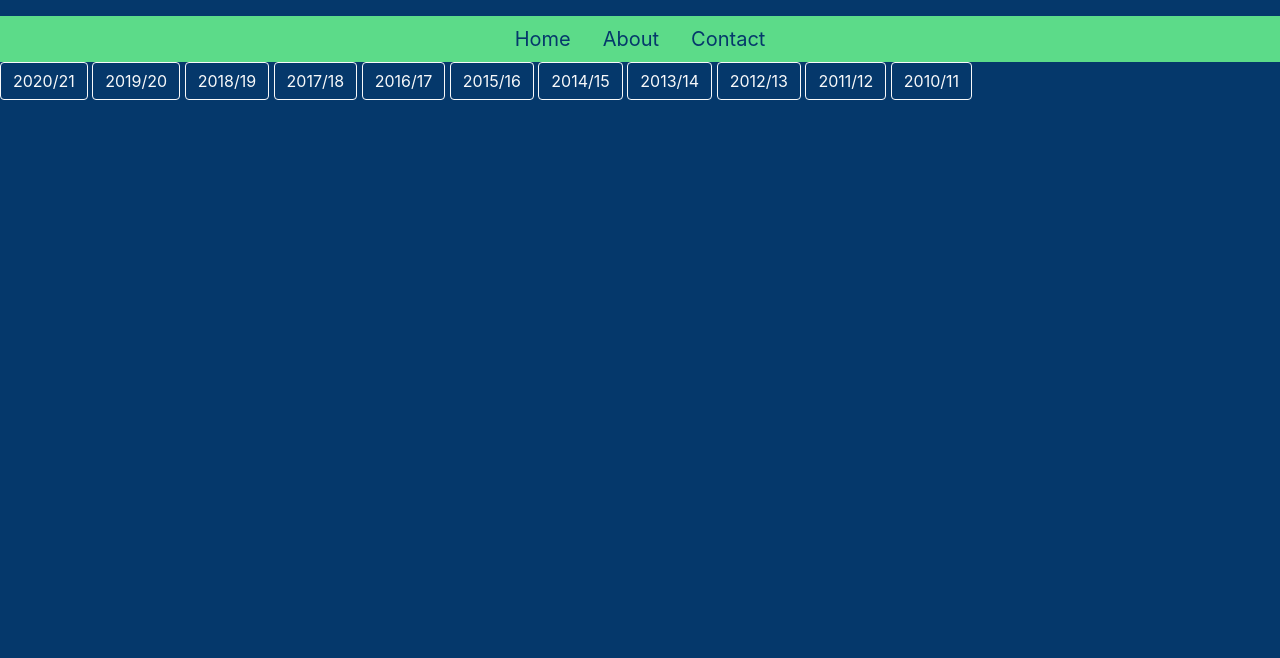
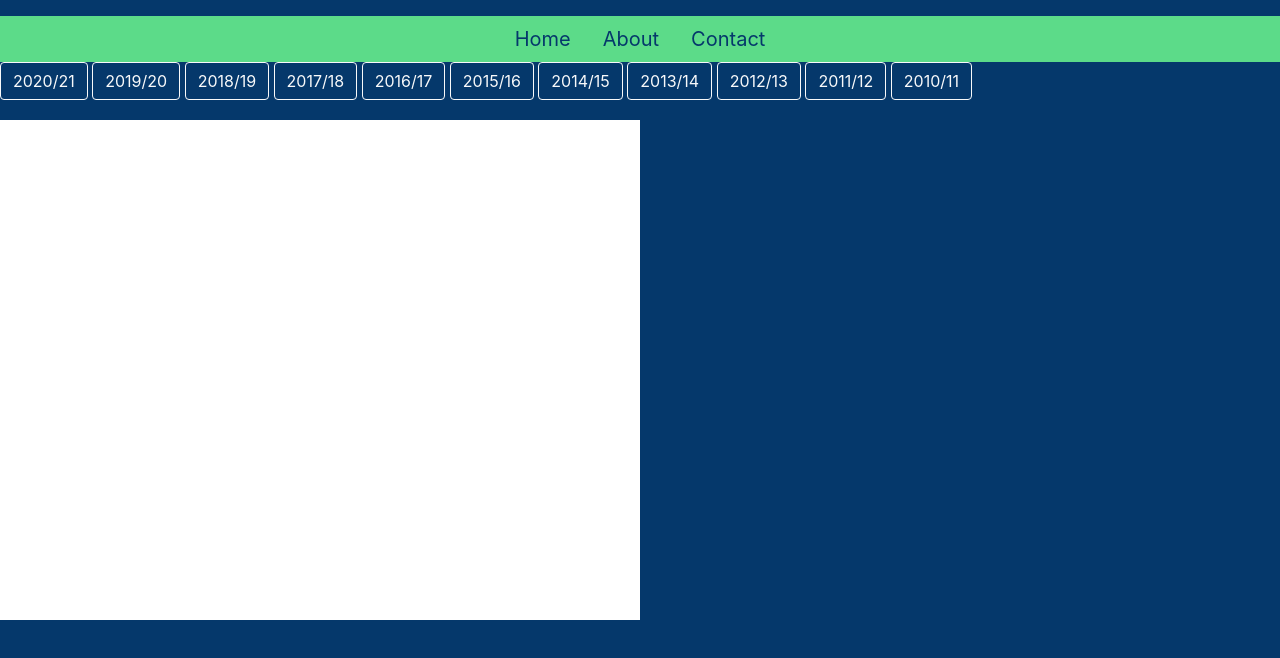
Before and after one commit to Ashwinreddy611/The-Football-Index-, a plain HTML site: page index.html in a window 1280 px wide. Shown: the part 100-758 px from the top of the page. Drawn offline with nearby package versions, Linux system fonts and the light colour scheme; no server answers.

Commit message:
initial method for inputting api standings data into league table div synthesised

```diff
--- a/assets/CSS/style.css
+++ b/assets/CSS/style.css
@@ -36,3 +36,9 @@
 body {
     background-color: #05386B;
 }
+
+#league-table{
+    margin-top: 20px;
+    height: 500px;
+    background-color: white;
+}
--- a/assets/script.js
+++ b/assets/script.js
@@ -95,11 +95,15 @@ fetch("https://api-football-v1.p.rapidapi.com/v3/standings?league=39&season=2012
     .then(response => response.text())
     .then(function (result) {
         let data2012 = JSON.parse(result);
+        let rankings = [];
         for (item of data2012.response[0].league.standings[0]) {
-            console.log(item.team.name);
-          }
+                rankings.push(item.team.name)
+                document.getElementById('league-table').innerHTML = rankings;
+        }
     })
+
     .catch(error => console.log('error', error));
+
 //League Rankings for 2011/12
 /*fetch("https://api-football-v1.p.rapidapi.com/v3/standings?league=39&season=2011", requestOptions)
     .then(response => response.text())
--- a/index.html
+++ b/index.html
@@ -48,7 +48,7 @@
            <button class="btn btn-outline-light">2011/12</button>
            <button class="btn btn-outline-light">2010/11</button>
         </div>
-        <div id='league-table'>
+        <div id='league-table' class="col-sm-6">
 
         </div>
         <div id='top-scorers'>
```
